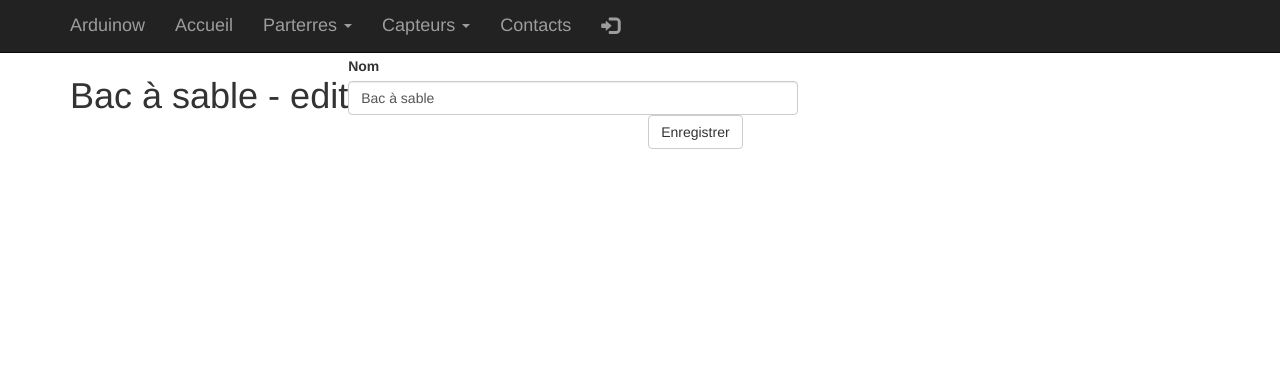
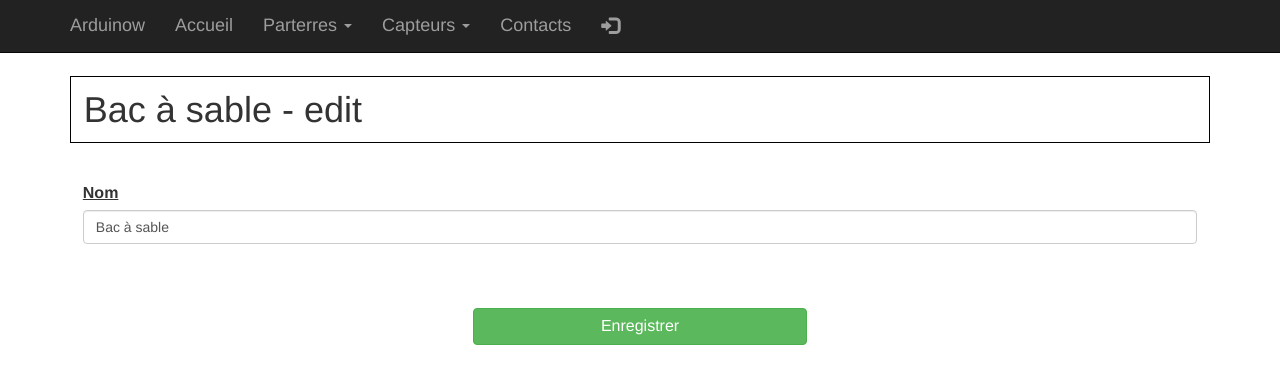
Before and after one commit to JoshVanoz/ProjetCapteurs, a Flask app: page /Parterre/edit/1 in a window 1280 px wide. Shown: the top 384 px of the page. Run offline with Flask 2, Linux system fonts and the light colour scheme; data comes from the database, SQL or seed files in the repository; some libraries are stand-ins or nearby versions.

Commit message:
css ajouter parterre

```diff
--- a/NotreApli/Web/Apply/static/home.css
+++ b/NotreApli/Web/Apply/static/home.css
@@ -389,3 +389,29 @@ body{
   text-decoration: none;
   color: #666;
 }
+#formEditParterre{
+  margin: auto;
+  padding: auto;
+  width: 100%;
+  padding-top: 2vh;
+}
+#formEditParterre form {
+  display: flex;
+  flex-direction: column;
+  margin: auto;
+  padding: 1vw;
+}
+#mapEditParterre > #map{
+  width: 100%;
+  margin-bottom: 4vh;
+  padding-top: 4vh;
+}
+#formEditParterre label {
+  text-decoration: underline;
+  font-size: 2vh;
+}
+#formEditParterre > form >.btn{
+  width: 30%;
+  margin: auto;
+  font-size: 2vh;
+}
--- a/NotreApli/Web/Apply/templates/create-parterre.html
+++ b/NotreApli/Web/Apply/templates/create-parterre.html
@@ -7,7 +7,9 @@
 <script src="https://openlayers.org/en/v4.5.0/build/ol.js"></script>
 {% endblock %}
 {% block main %}
-<h1> {{ title }} </h1>
+<h1 class="h1"> {{ title }} </h1>
+<div class="row" id="formEditParterre">
+
   <form class  = "form-horizontal"
         role = "form"
         method = "POST"
@@ -24,9 +26,6 @@
       {{ form.nomP.label }}
       {{ form.nomP(size = 50,
                    class_ = "form-control") }}
-
-
-  <div id="map" class="col-md-8 map"></div>
     </div>
     {% if form.nomP.errors %}
     <ul class = "list-group">
@@ -35,14 +34,18 @@
       {% endfor %}
     </ul>
     {% endif %}
-<div id="coords" class="col-md-8 map"></div>
-<input class = "btn btn-default"
+
+    <div id="mapEditParterre">
+      <div id="map" class="col-md-8 map"></div>
+    </div>
+
+    <input class = "btn btn-success"
             type ="submit"
             value = "Enregistrer">
+
   </form>
+</div>
 {% endblock %}
-
-
 
 {% block scripts %}
 {{super()}}
```
Lines whose indentation alone changed are shown as unchanged.
